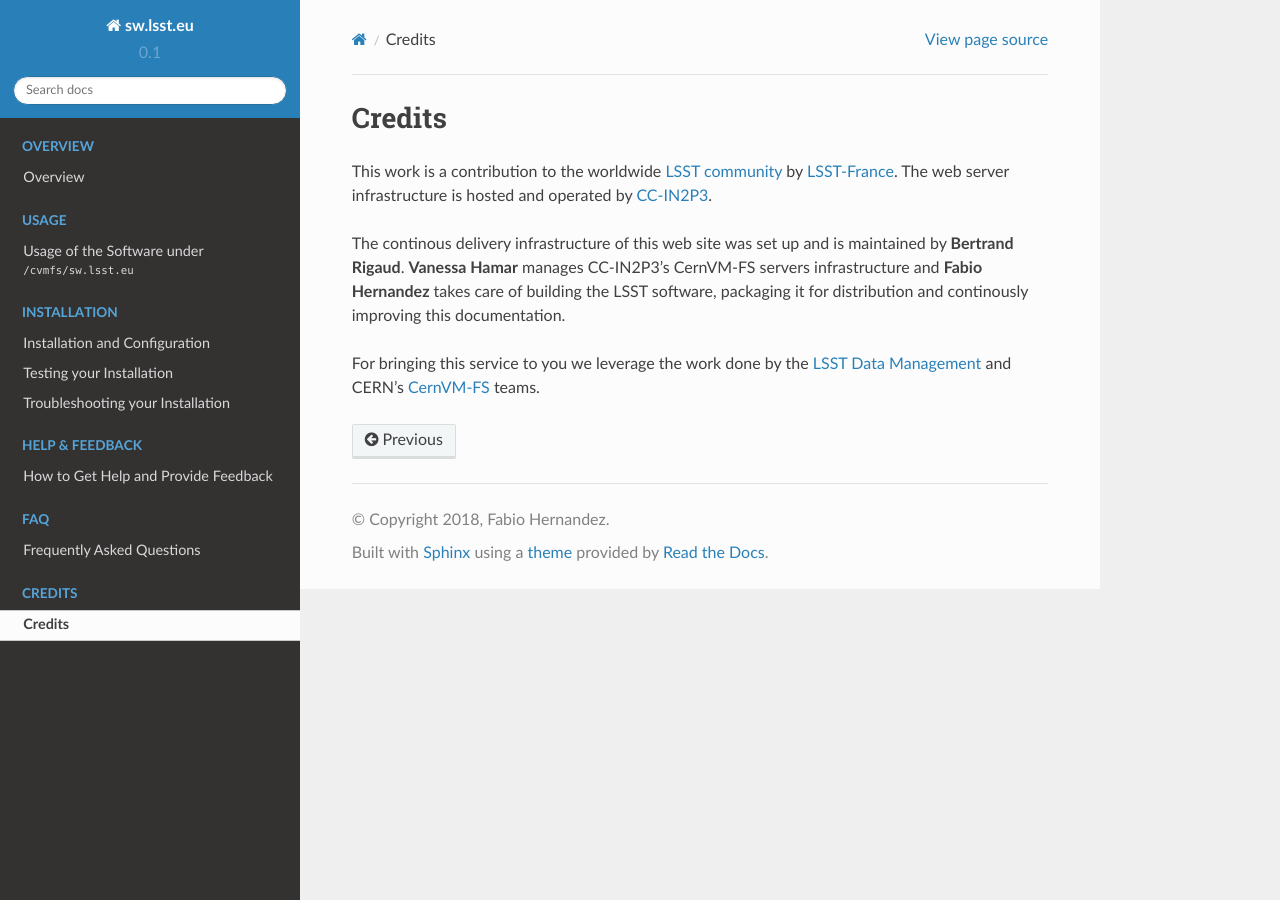
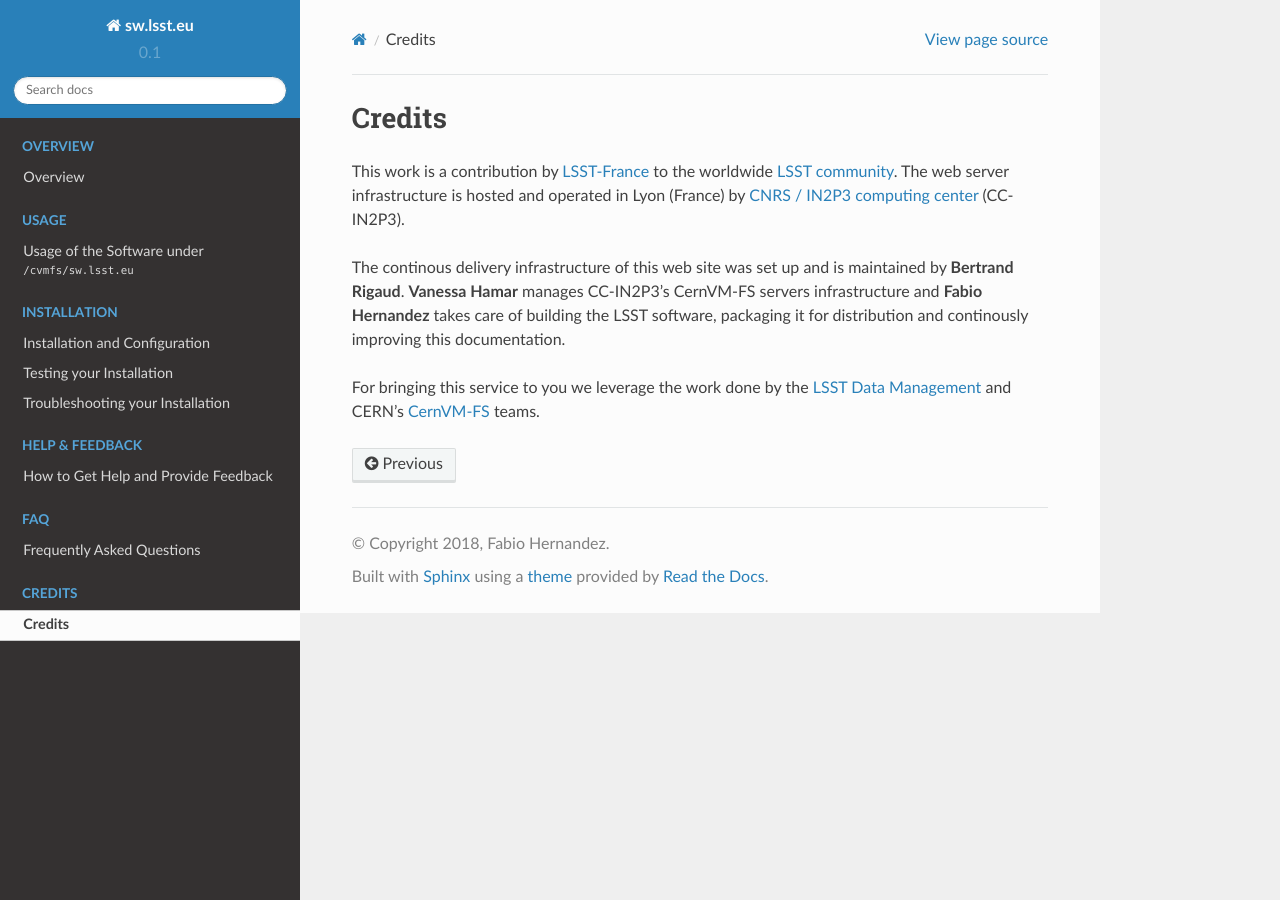
Before and after one commit to airnandez/sw-lsst-eu, a Sphinx documentation site: the page built from docs/credits.rst, in a window 1280 px wide. Built offline with Sphinx 7.4.7 and the Read the Docs theme 2.0.0, drawn with Linux system fonts in a browser that asks for light colours.

Commit message:
Make credits uniform with doc site

```diff
--- a/docs/credits.rst
+++ b/docs/credits.rst
@@ -4,7 +4,7 @@
 Credits
 *******
 
-This work is a contribution to the worldwide `LSST community <https://community.lsst.org>`_  by `LSST-France <http://www.lsst.fr>`_. The web server infrastructure is hosted and operated by `CC-IN2P3 <https://cc.in2p3.fr>`_.
+This work is a contribution by `LSST-France <http://www.lsst.fr>`_ to the worldwide `LSST community <https://community.lsst.org>`_. The web server infrastructure is hosted and operated in Lyon (France) by `CNRS / IN2P3 computing center <https://cc.in2p3.fr>`_ (CC-IN2P3).
 
 The continous delivery infrastructure of this web site was set up and is maintained by **Bertrand Rigaud**. **Vanessa Hamar** manages CC-IN2P3's CernVM-FS servers infrastructure and **Fabio Hernandez** takes care of building the LSST software, packaging it for distribution and continously improving this documentation.
 
```
